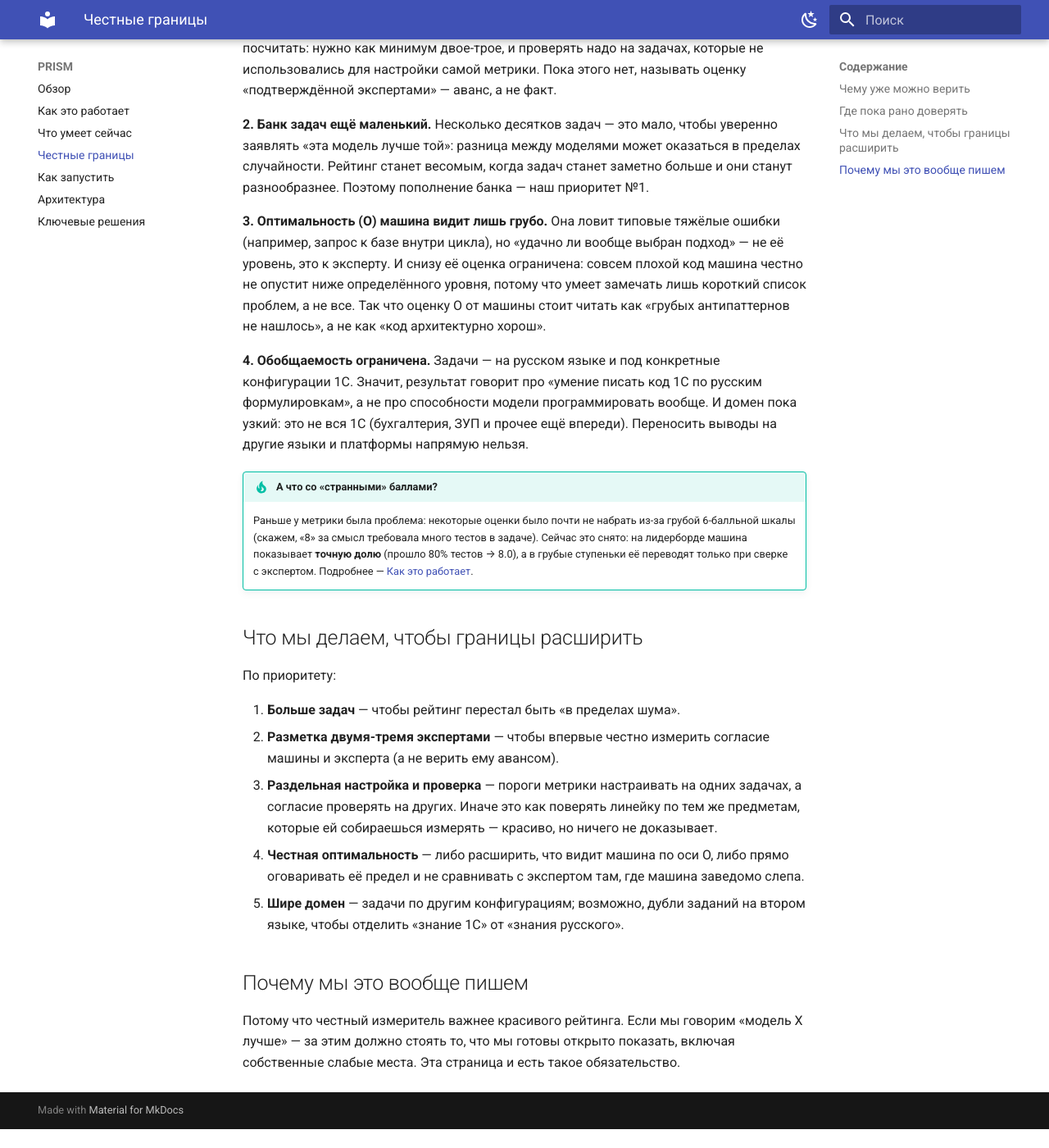
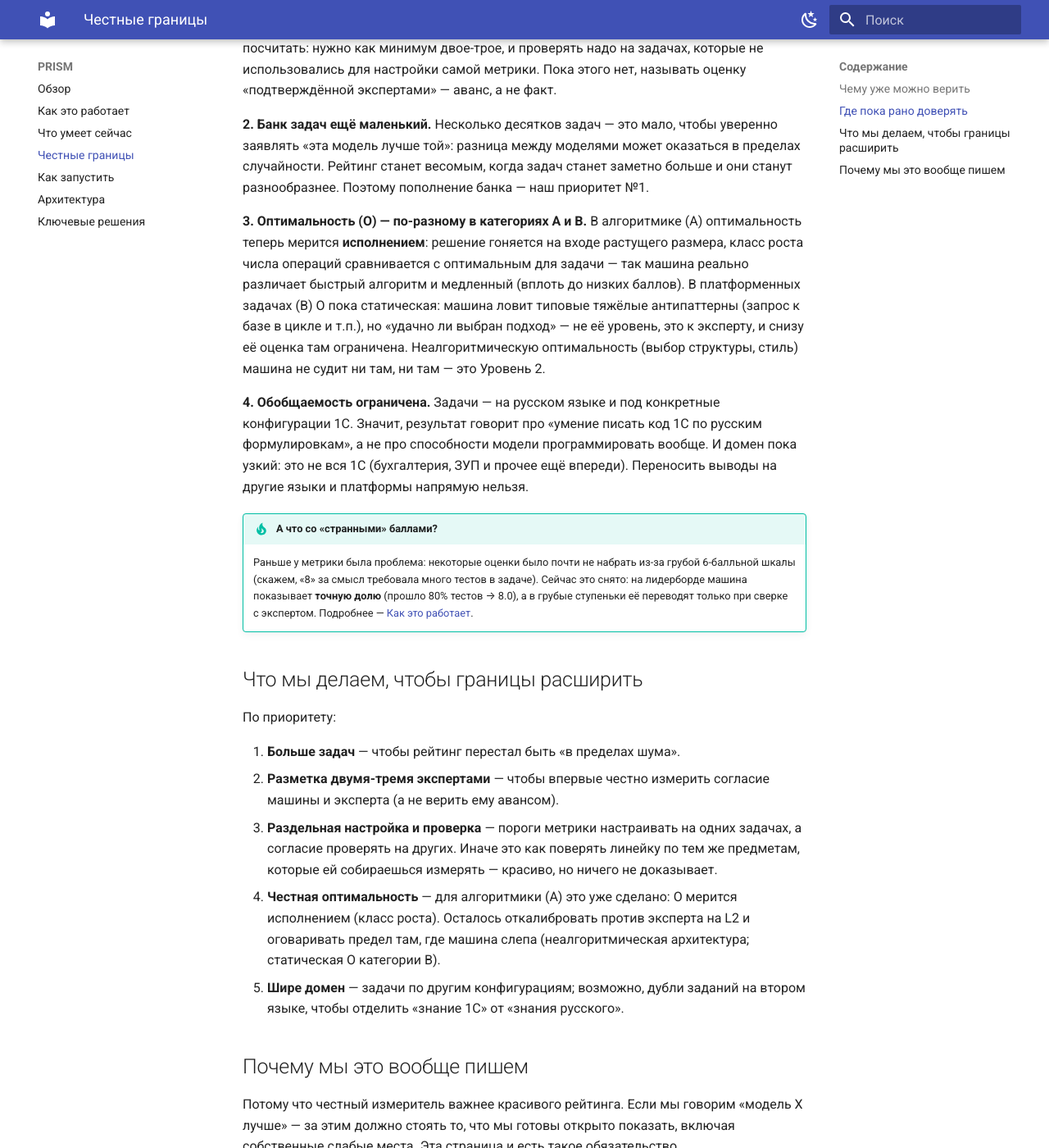
Before and after one commit to genlab-1c/prism, an MkDocs documentation site: the page built from docs/validity.md, in a window 1280 px wide and 1400 px high, scrolled down 961 px. Shown: the whole window at 82% size. Built offline with MkDocs 1.6.1 and Material for MkDocs 9.7.7, drawn with Linux system fonts in a browser that asks for light colours; before the commit the page ends 2338 px from its top, so only the background shows below that.

Commit message:
feat(report): label category A optimization column as O-exec; refresh docs
Заголовок столбца O для категории A — «O-исп» (оценка исполнением), ось O для A теперь выделяется как различающая. Тест заголовка приведён в соответствие.

Перегенерированы таблицы лидерборда и счётные бейджи (prism docs) и банк задач (prism tasks). Проза про оптимальность обновлена в README и docs/validity.md: в категории A O мерится исполнением (класс роста), в B — статикой (антипаттерны).

```diff
--- a/docs/validity.md
+++ b/docs/validity.md
@@ -40,12 +40,14 @@
 когда задач станет заметно больше и они станут разнообразнее. Поэтому пополнение банка —
 наш приоритет №1.
 
-**3. Оптимальность (O) машина видит лишь грубо.**
-Она ловит типовые тяжёлые ошибки (например, запрос к базе внутри цикла), но «удачно ли
-вообще выбран подход» — не её уровень, это к эксперту. И снизу её оценка ограничена:
-совсем плохой код машина честно не опустит ниже определённого уровня, потому что умеет
-замечать лишь короткий список проблем, а не все. Так что оценку O от машины стоит читать
-как «грубых антипаттернов не нашлось», а не как «код архитектурно хорош».
+**3. Оптимальность (O) — по-разному в категориях A и B.**
+В алгоритмике (A) оптимальность теперь мерится **исполнением**: решение гоняется на входе
+растущего размера, класс роста числа операций сравнивается с оптимальным для задачи — так
+машина реально различает быстрый алгоритм и медленный (вплоть до низких баллов). В
+платформенных задачах (B) O пока статическая: машина ловит типовые тяжёлые антипаттерны
+(запрос к базе в цикле и т.п.), но «удачно ли выбран подход» — не её уровень, это к эксперту,
+и снизу её оценка там ограничена. Неалгоритмическую оптимальность (выбор структуры, стиль)
+машина не судит ни там, ни там — это Уровень 2.
 
 **4. Обобщаемость ограничена.**
 Задачи — на русском языке и под конкретные конфигурации 1С. Значит, результат говорит про
@@ -70,8 +72,9 @@
 3. **Раздельная настройка и проверка** — пороги метрики настраивать на одних задачах, а
    согласие проверять на других. Иначе это как поверять линейку по тем же предметам,
    которые ей собираешься измерять — красиво, но ничего не доказывает.
-4. **Честная оптимальность** — либо расширить, что видит машина по оси O, либо прямо
-   оговаривать её предел и не сравнивать с экспертом там, где машина заведомо слепа.
+4. **Честная оптимальность** — для алгоритмики (A) это уже сделано: O мерится исполнением
+   (класс роста). Осталось откалибровать против эксперта на L2 и оговаривать предел там, где
+   машина слепа (неалгоритмическая архитектура; статическая O категории B).
 5. **Шире домен** — задачи по другим конфигурациям; возможно, дубли заданий на втором
    языке, чтобы отделить «знание 1С» от «знания русского».
 
```
Also changed, not shown: README.md (+34 -32 lines), docs/status.md (+7 -7 lines), tasks/README.md (+11 -26 lines), 2 other files.
